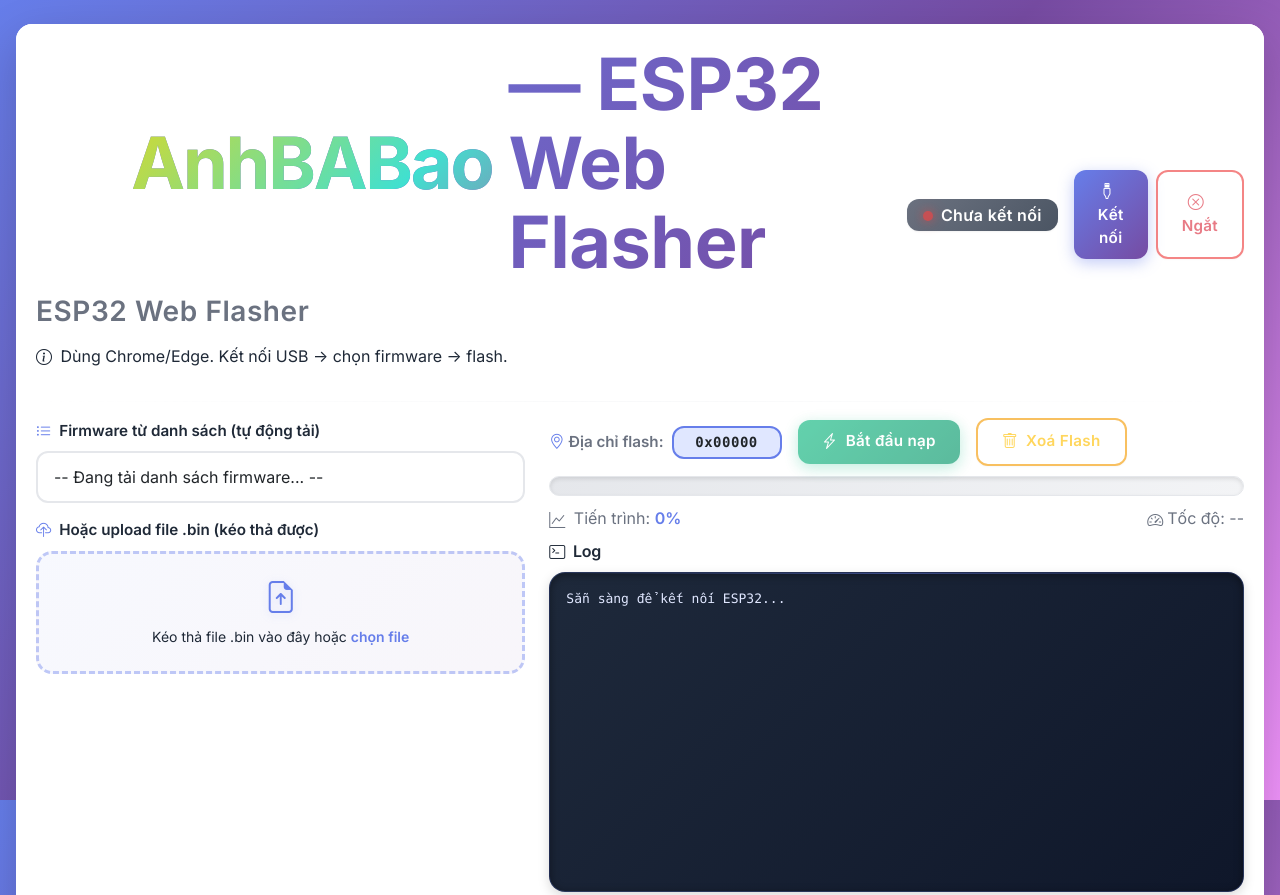
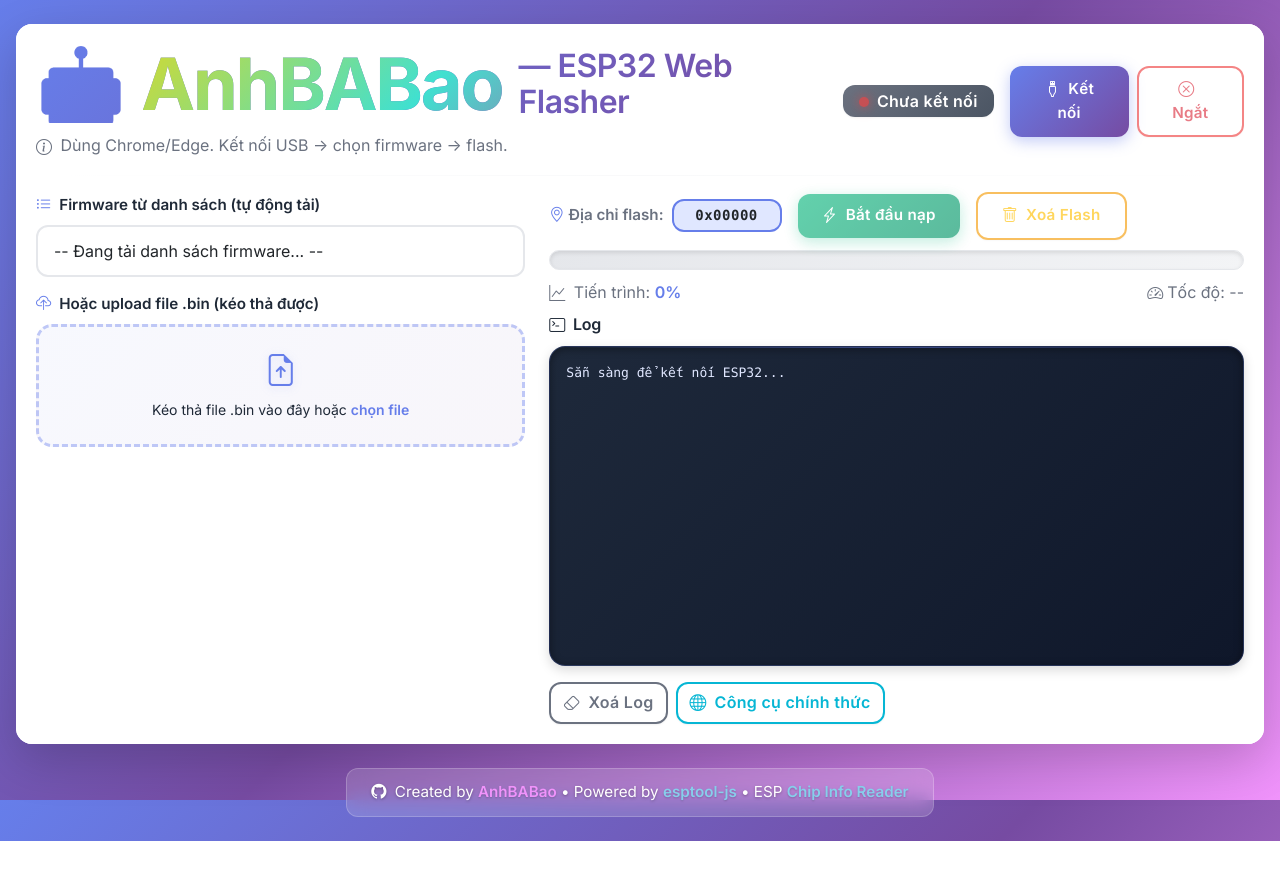
Before and after one commit to linhsonvc-png/Son-AI-Lift, a plain HTML site: page index.html in a window 1280 px wide. Shown: the top 895 px of the page. After the commit the page ends 841 px from the top, so only its background shows below. Drawn offline with nearby package versions, Linux system fonts and the light colour scheme.

Commit message:
Update stylesheet link and header styling
Updated the stylesheet link to include versioning and modified the header section for improved styling.

```diff
--- a/index.html
+++ b/index.html
@@ -17,7 +17,7 @@
     <link rel="stylesheet" href="https://cdn.jsdelivr.net/npm/bootstrap-icons@1.10.0/font/bootstrap-icons.css">
 
     <!-- Custom Styles -->
-    <link rel="stylesheet" href="styles.css">
+    <link rel="stylesheet" href="styles.css?v=2.0.0">
 </head>
 <body>
     <div class="container-fluid px-3 py-3 py-md-4" style="max-width: 1400px;">
@@ -26,12 +26,11 @@
                 <!-- Header Section -->
                 <div class="d-flex flex-column flex-md-row justify-content-between align-items-start align-items-md-center mb-4 gap-3">
                     <div>
-                        <h1 class="mb-2 fw-bold gradient-title">
-                            <span class="robot-logo">🤖</span>
-                            <span class="gradient-text">AnhBABao</span>
-                            <span class="subtitle">— ESP32 Web Flasher</span>
+                        <h1 class="mb-3 fw-bold gradient-title">
+                            🤖 <span class="gradient-text">AnhBABao</span>
+                            <span class="text-muted" style="font-size: 2rem; font-weight: 600;">— ESP32 Web Flasher</span>
                         </h1>
-                        <p class="subtitle-text">ESP32 Web Flasher</p>
+                        <p class="text-muted mb-0">
                             <i class="bi bi-info-circle me-1"></i>
                             Dùng Chrome/Edge. Kết nối USB → chọn firmware → flash.
                         </p>
```
